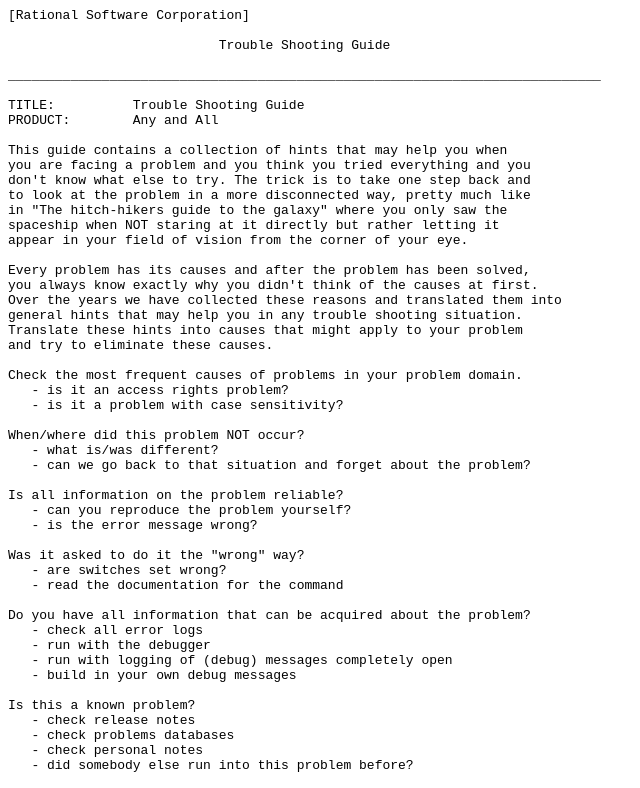
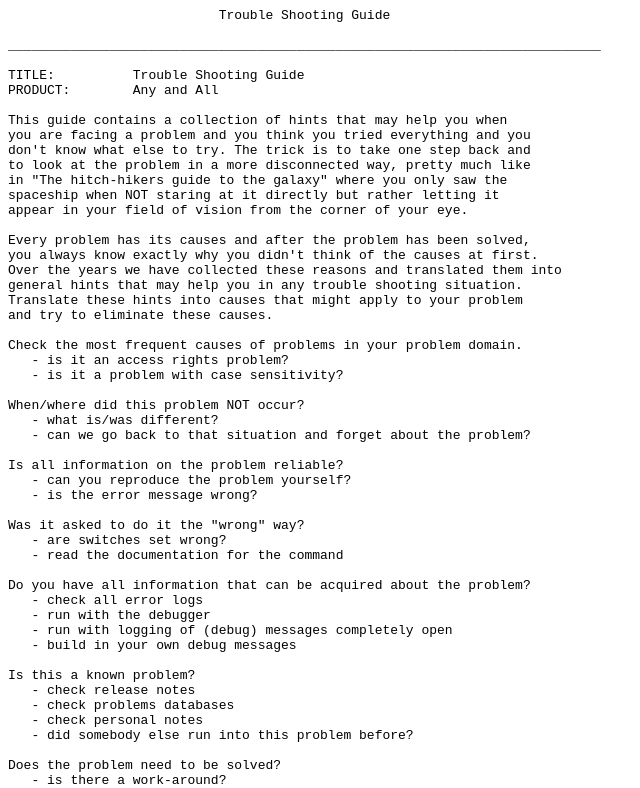
Before and after one commit to bprashanth/bprashanth.github.io, a plain HTML site: page index.html in a window 1280 px wide. Shown: the top 788 px of the page, without its empty margins (0-640 px from the left). Drawn offline with Linux system fonts and the light colour scheme.

Commit message:
Remove name from title

```diff
--- a/index.html
+++ b/index.html
@@ -1,6 +1,4 @@
 <PRE>
-[Rational Software Corporation]
-
                            Trouble Shooting Guide
 
 ____________________________________________________________________________
```
